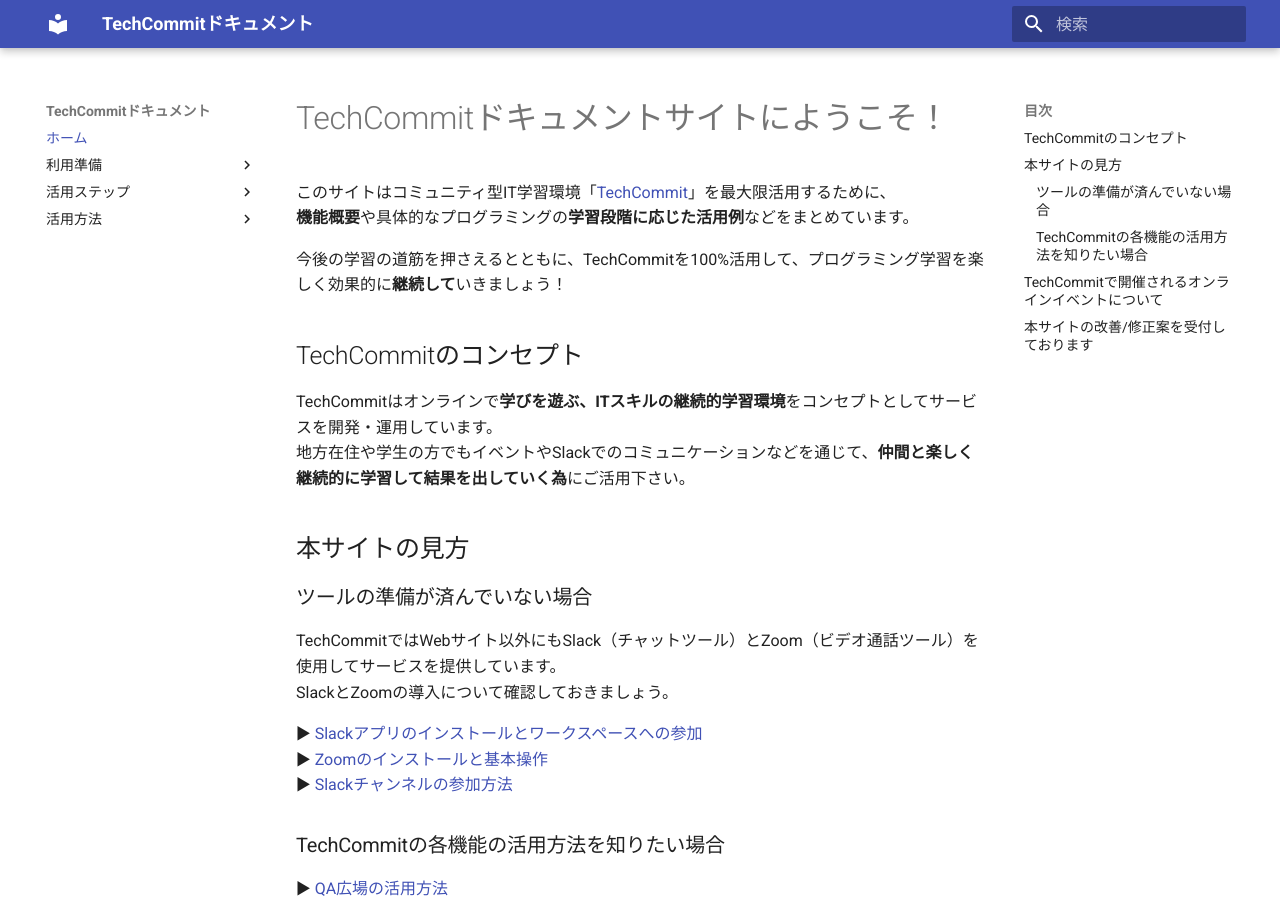
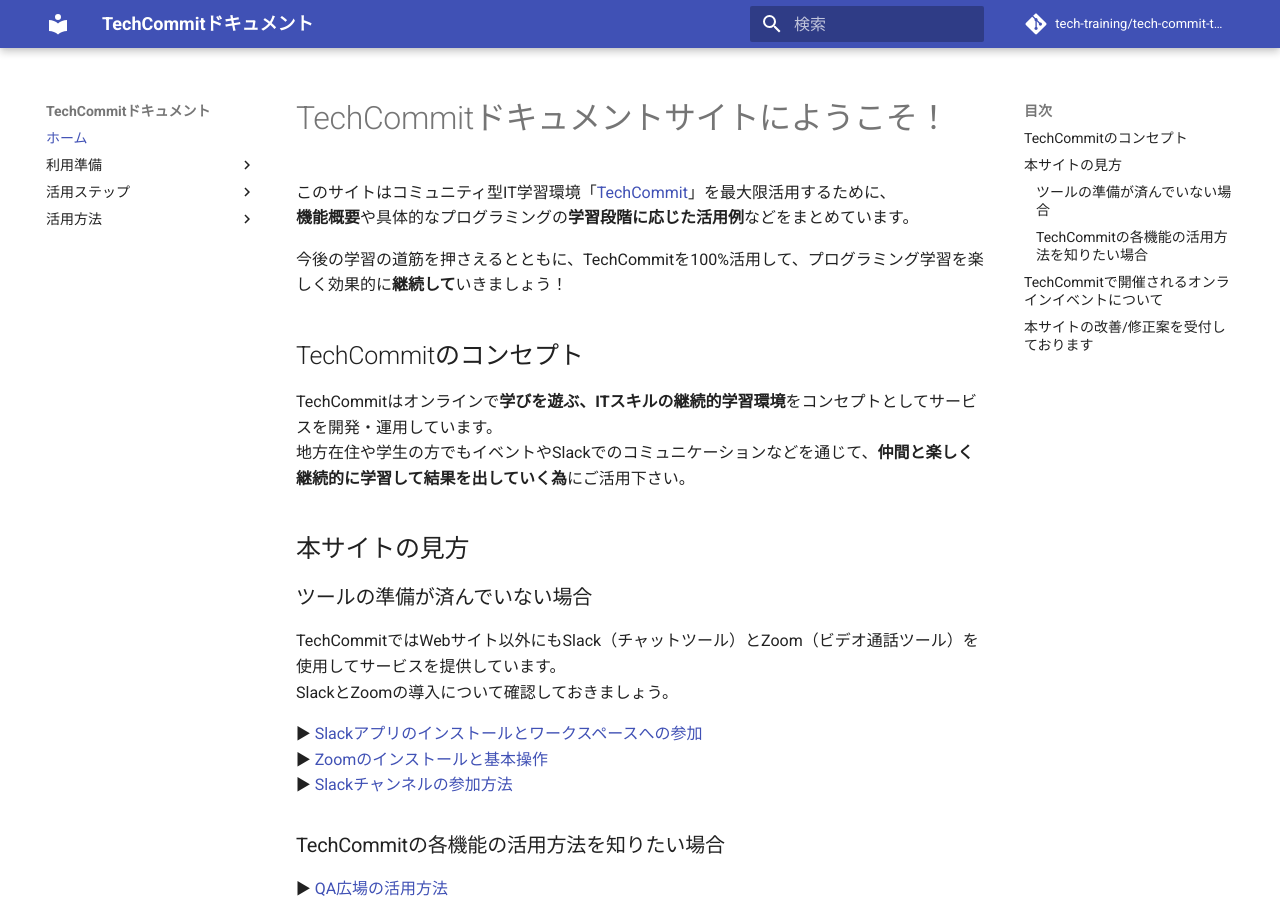
Before and after one commit to tech-training/tech-commit-doc, an MkDocs documentation site: the page built from docs/index.md, in a window 1280 px wide and 900 px high. Built offline with MkDocs 1.6.1 and Material for MkDocs 9.7.7, drawn with Linux system fonts in a browser that asks for light colours; comment, search, counter and statistics services are not loaded; some of the changed lines change nothing that is shown.

Commit message:
【Add】リポジトリのURL

```diff
--- a/mkdocs.yml
+++ b/mkdocs.yml
@@ -4,7 +4,9 @@
 site_author: TechTraining
 
 # リポジトリ
+repo_url: https://github.com/tech-training/tech-commit-doc
 repo_name: tech-training/tech-commit-tutorial
+edit_uri: edit/develop/docs/
 
 # コピーライト
 copyright: '&copy; 2020 株式会社テクトレ'
```
